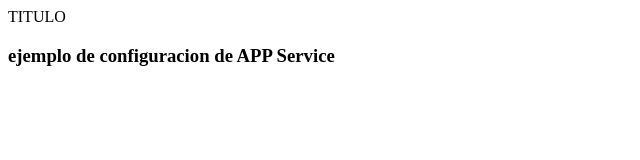
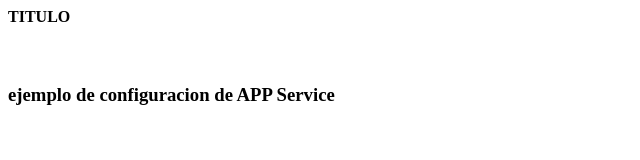
Before and after one commit to AlexandraGomez14/deployUTEC, a plain HTML site: page index.html in a window 1280 px wide. Shown: the whole page, without its empty margins (0-640 px from the left). Drawn offline with Linux system fonts and the light colour scheme.

Commit message:
Update index.html

```diff
--- a/index.html
+++ b/index.html
@@ -1,6 +1,9 @@
 <html>
-	<head>TITULO<br/></head>
+	<head>
+		<h4>TITULO</h4>
+	</head>
 	<body>
+		<br>
 		<h3>ejemplo de configuracion de APP Service</h3>
 	</body>
 </html>
```
